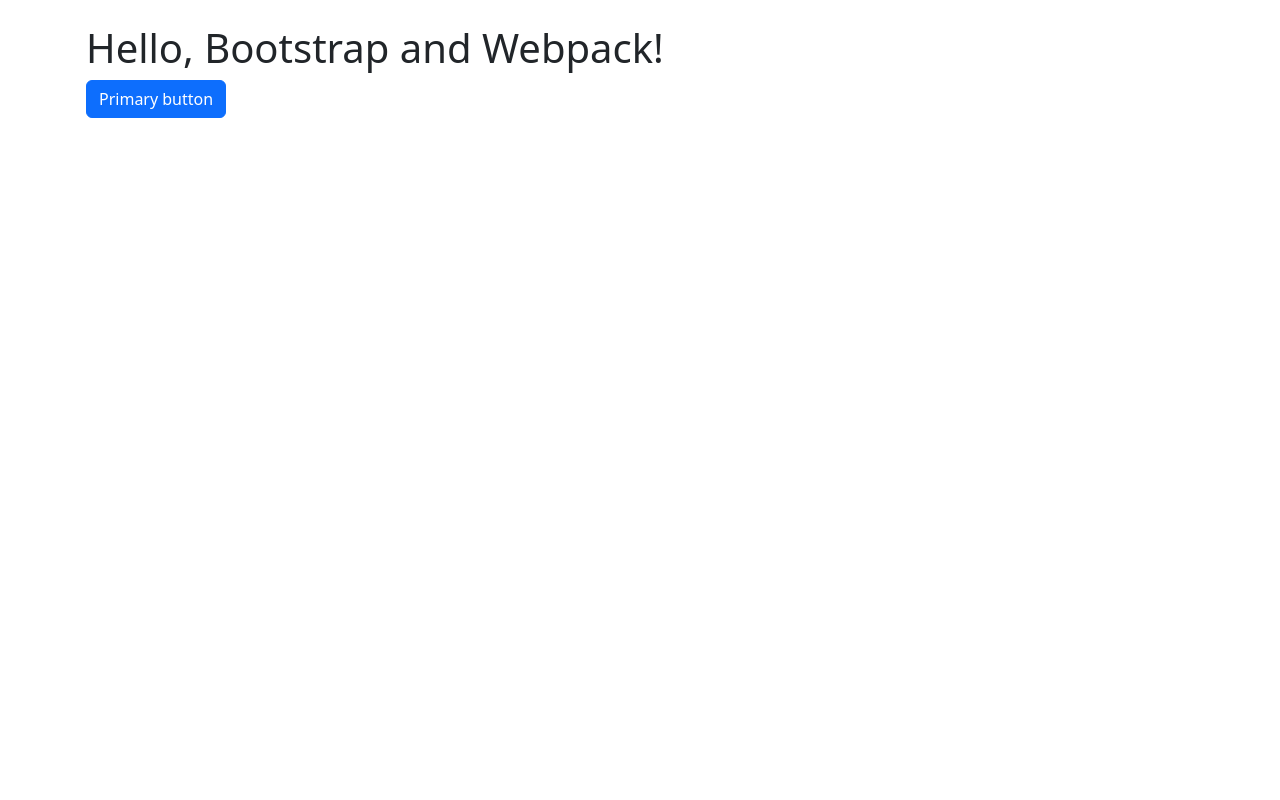
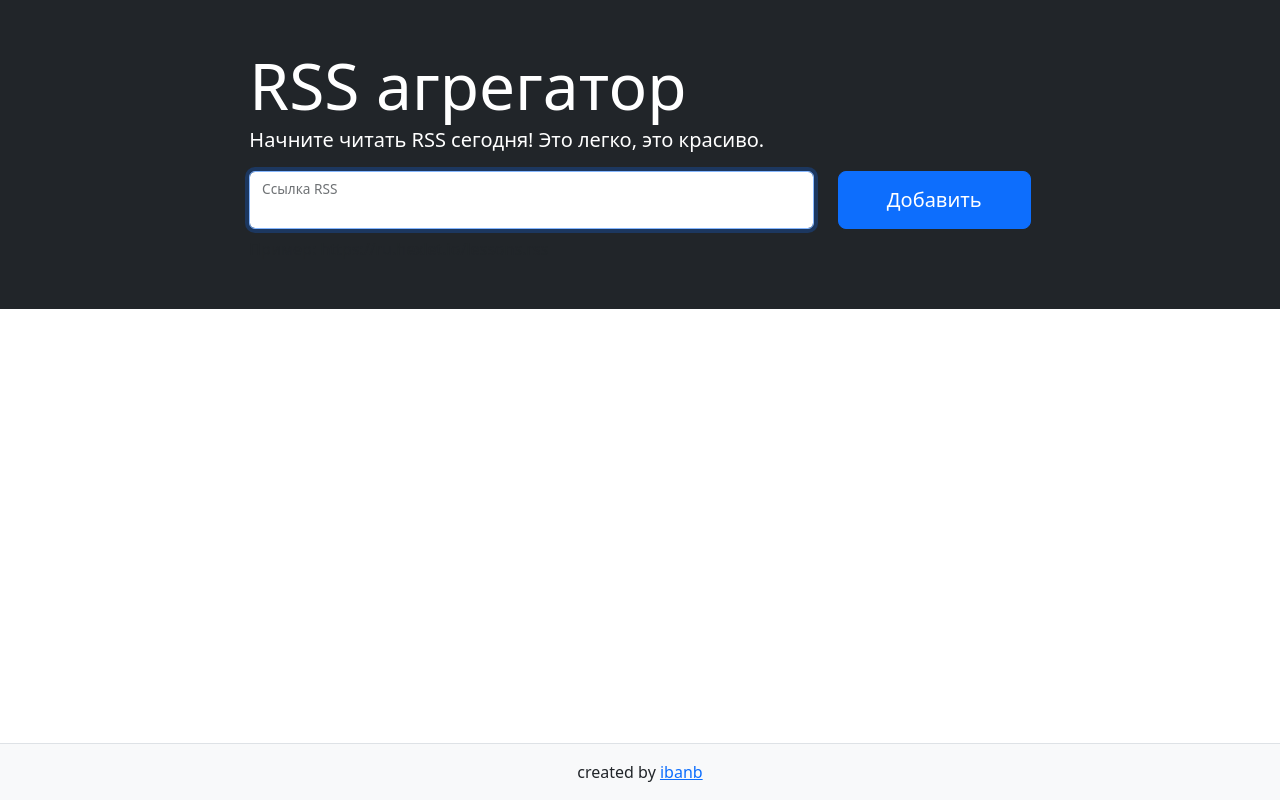
Before and after one commit to ibanb/frontend-project-11, a website built with webpack: page dist/index.html in a window 1280 px wide. Built offline with nearby package versions, Linux system fonts and the light colour scheme.

Commit message:
add htmlframe

```diff
--- a/dist/index.html
+++ b/dist/index.html
@@ -1,15 +1,64 @@
 <!doctype html>
-<html lang="en">
-  <head>
-    <meta charset="utf-8">
-    <meta name="viewport" content="width=device-width, initial-scale=1">
-    <title>Bootstrap w/ Webpack</title>
-  </head>
-  <body>
-    <div class="container py-4 px-3 mx-auto">
-      <h1>Hello, Bootstrap and Webpack!</h1>
-      <button class="btn btn-primary">Primary button</button>
-    </div>
-    <script src="./main.js"></script>
-  </body>
+<html lang="ru">
+    <head>
+        <meta charset="utf-8">
+        <meta name="viewport" content="width=device-width,initial-scale=1,shrink-to-fit=no">
+        <title>Hexlet Frontend Project</title>
+        <script defer="defer" src="./main.js"></script>
+    </head>
+    <body class="d-flex flex-column min-vh-100">
+        <div class="modal fade" id="modal" tabindex="-1" role="dialog" aria-labelledby="modal" aria-hidden="true">
+            <div class="modal-dialog" role="document">
+                <div class="modal-content">
+                    <div class="modal-header">
+                        <h5 class="modal-title"></h5>
+                        <button type="button" class="btn-close close" data-bs-dismiss="modal" aria-label="Close"></button>
+                    </div>
+                    <div class="modal-body text-break"></div>
+                    <div class="modal-footer">
+                        <a class="btn btn-primary full-article" href="#" role="button" target="_blank" rel="noopener noreferrer">Читать полностью </a>
+                        <button type="button" class="btn btn-secondary" data-bs-dismiss="modal">Закрыть</button>
+                    </div>
+                </div>
+            </div>
+        </div>
+        <main class="flex-grow-1">
+            <section class="container-fluid bg-dark p-5">
+                <div class="row">
+                    <div class="col-md-10 col-lg-8 mx-auto text-white">
+                        <h1 class="display-3 mb-0">RSS агрегатор</h1>
+                        <p class="lead">Начните читать RSS сегодня! Это легко, это красиво.</p>
+                        <form action="" class="rss-form text-body">
+                            <div class="row">
+                                <div class="col">
+                                    <div class="form-floating">
+                                        <input id="url-input" autofocus required name="url" aria-label="url" class="form-control w-100" placeholder="ссылка RSS" autocomplete="off">
+                                        <label for="url-input">Ссылка RSS</label>
+                                    </div>
+                                </div>
+                                <div class="col-auto">
+                                    <button type="submit" aria-label="add" class="h-100 btn btn-lg btn-primary px-sm-5">Добавить</button>
+                                </div>
+                            </div>
+                        </form>
+                        <p class="mt-2 mb-0 text-muted">Пример: https://ru.hexlet.io/lessons.rss</p>
+                        <p class="feedback m-0 position-absolute small text-danger"></p>
+                    </div>
+                </div>
+            </section>
+            <section class="container-fluid container-xxl p-5">
+                <div class="row">
+                    <div class="col-md-10 col-lg-8 order-1 mx-auto posts"></div>
+                    <div class="col-md-10 col-lg-4 mx-auto order-0 order-lg-1 feeds"></div>
+                </div>
+            </section>
+        </main>
+        <footer class="footer border-top py-3 mt-5 bg-light">
+            <div class="container-xl">
+                <div class="text-center">
+                    created by <a href="#" target="_blank">ibanb</a>
+                </div>
+            </div>
+        </footer>
+    </body>
 </html>
--- a/package.json
+++ b/package.json
@@ -13,6 +13,7 @@
   "devDependencies": {
     "autoprefixer": "^10.4.14",
     "css-loader": "^6.8.1",
+    "html-webpack-plugin": "^5.5.1",
     "postcss-loader": "^7.3.2",
     "sass": "^1.62.1",
     "sass-loader": "^13.3.1",
```
Also changed, not shown: 2 other files.
